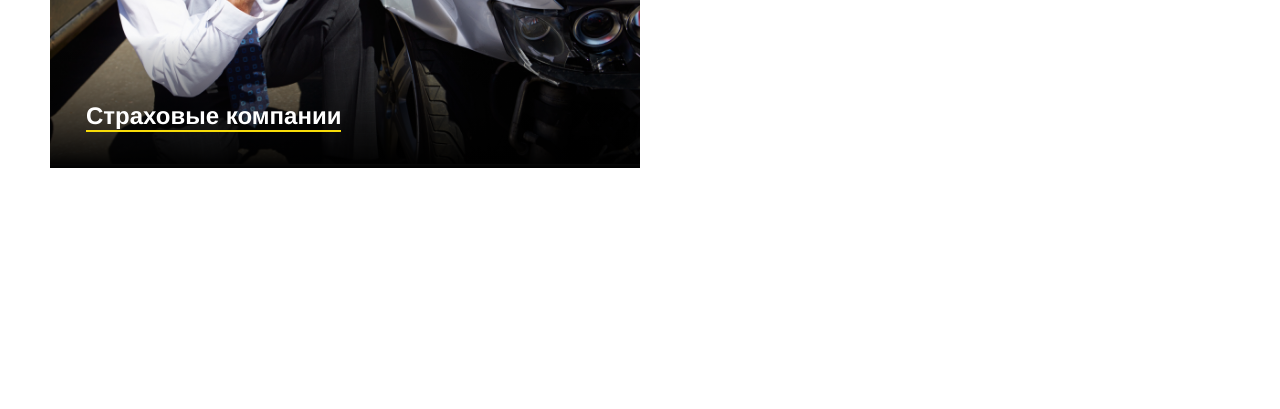
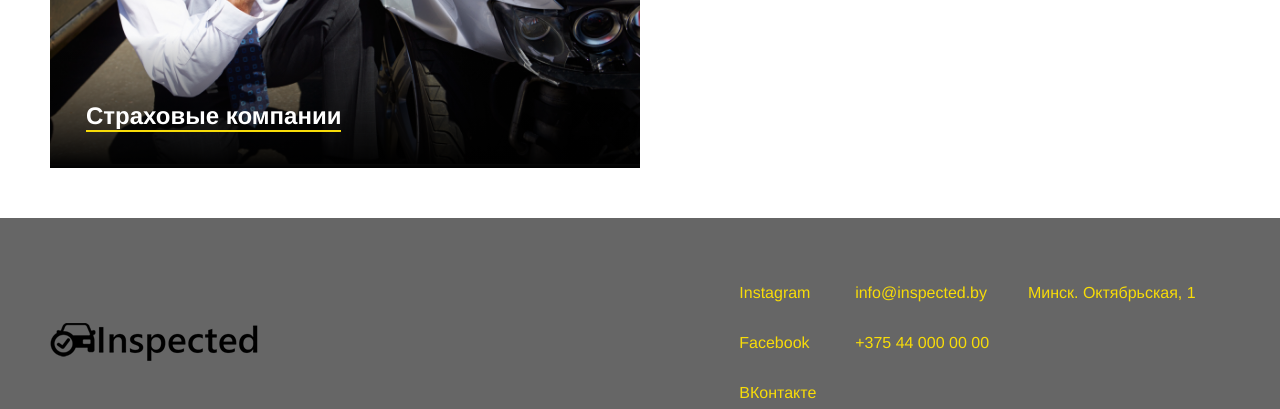
Before and after one commit to ValiantsinLopan/inspected, a plain HTML site: page index.html in a window 1280 px wide. Shown: the part 2391-2800 px from the top of the page. Before the commit the page ends 2609 px from the top, so only its background shows below. Drawn offline with Linux system fonts and the light colour scheme.

Commit message:
add footer
Signed-off-by: Valentin Lopan <valiantsin_lopan@live.com>

```diff
--- a/css/style.css
+++ b/css/style.css
@@ -12,7 +12,7 @@ body {
 
 .container {
     display: flex;
-    padding: 0 15px;
+    padding: 15px;
     width: 100%;
 }
 
@@ -24,6 +24,7 @@ a {
 
 a:hover {
     color: #050708;
+    cursor: pointer;
 }
 
 h1 {
@@ -32,6 +33,10 @@ h1 {
 
 h3 {
     font-size: 1.5rem;
+}
+
+ul {
+    list-style: none;
 }
 
 .section__title {
@@ -66,7 +71,7 @@ nav {
 nav ul {
     display: flex;
     margin-left: auto;
-    list-style: none;
+
     height: 100%;
 }
 
@@ -182,14 +187,37 @@ button:hover {
     border-bottom: 2px solid #f8dc08;
 }
 
+/**Footer**/
+footer {
+    display: flex;
+    align-items: center;
+    justify-content: space-between;
+    flex-flow: row wrap;
+    background: #666666;
+    padding-top: 15px;
+}
+
+footer ul li a {
+    display: block;
+    padding: 1rem 2.15rem 1rem 0;
+    font-size: 1rem;
+    color: #f8dc08;
+}
+
+footer ul li {
+    display: inline-block;
+    vertical-align: top;
+}
+
 /**Media queries**/
-@media (min-width: 576px) { }
+@media (min-width: 576px) {
+}
 
 @media (min-width: 768px) { }
 
 @media (min-width: 992px) {
     .container {
-        padding: 0 50px;
+        padding: 50px;
     }
 
     .features, .clients  {
--- a/index.html
+++ b/index.html
@@ -111,6 +111,27 @@
             </div>
         </section>
     </main>
+    <footer class="container">
+        <div class="logo">
+            <a href="#">
+                <img src="./img/logo-black-desktop.png" alt="Inspected.By">
+            </a>
+        </div>
+        <ul class="contacts">
+            <li>
+                <a href="https://www.instagram.com/" target="_blank">Instagram</a>
+                <a href="https://www.instagram.com/" target="_blank">Facebook</a>
+                <a href="https://www.instagram.com/" target="_blank">ВКонтакте</a>
+            </li>
+            <li>
+                <a href="mailto:info@inspected.by">info@inspected.by</a>
+                <a href="tel:+375 44 000 00 00">+375 44 000 00 00</a>
+            </li>
+            <li>
+                <a href="https://goo.gl/maps/ka2D8mTc6Hk" target="_blank">Минск. Октябрьская, 1</a>
+            </li>
+        </ul>
+    </footer>
 
 </body>
 
```
